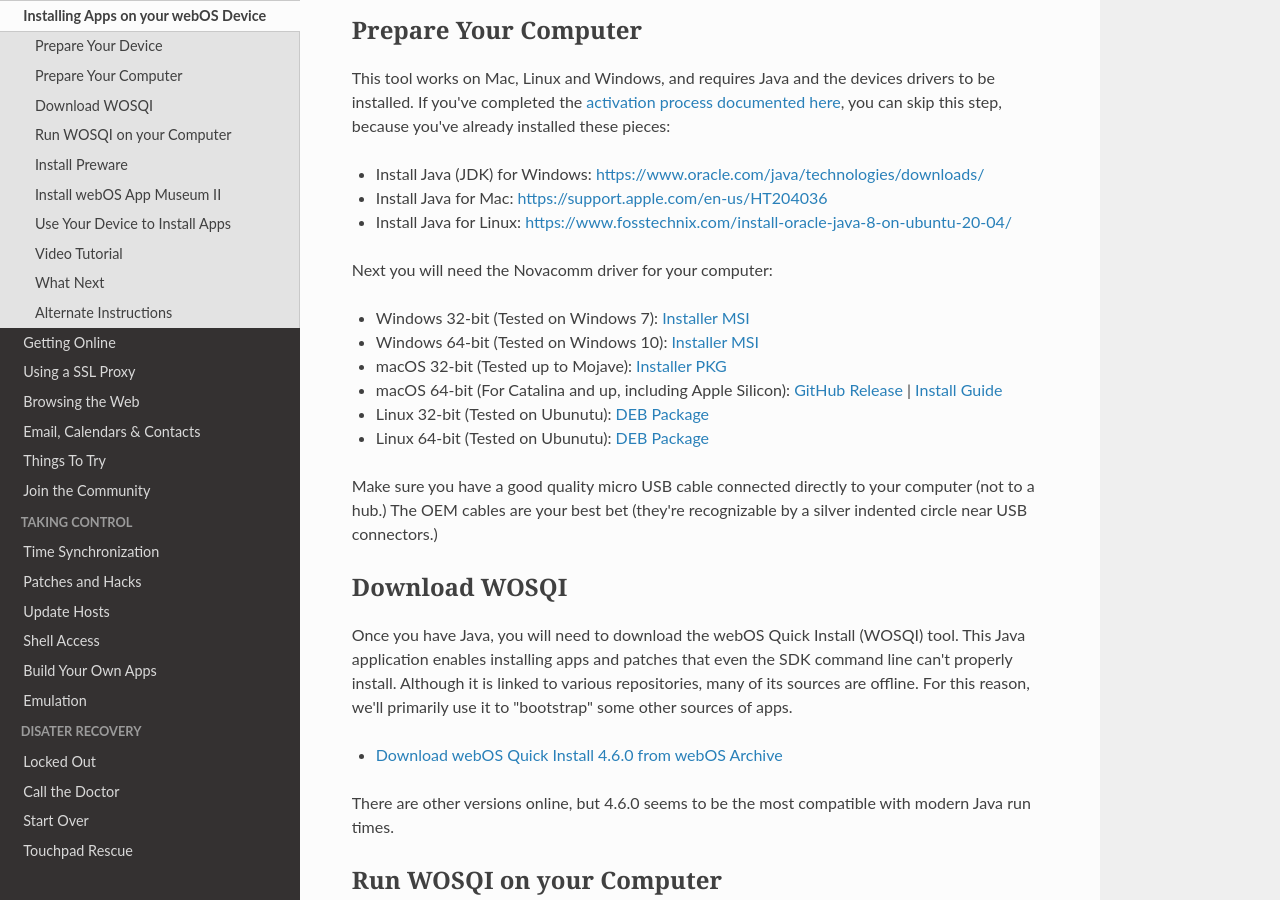
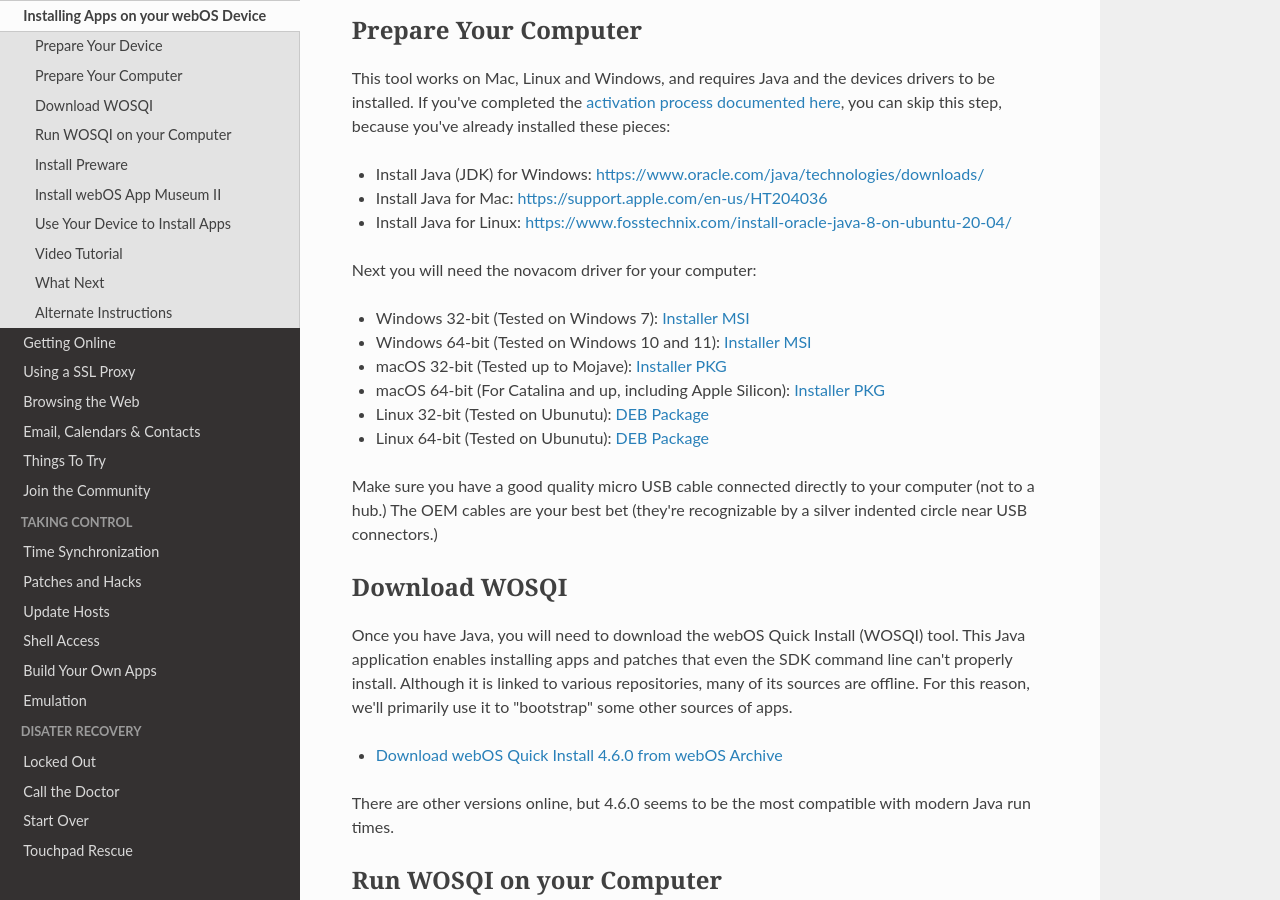
Before and after one commit to webOSArchive/webos-docs, an MkDocs documentation site: the page built from docs/appstores.md, in a window 1280 px wide and 900 px high, scrolled down 394 px. Built offline with MkDocs 1.6.1, drawn with Linux system fonts in a browser that asks for light colours; nearby versions of some CDN libraries; some web fonts are replaced; library files that are not in the unit come from our copies.

Commit message:
update links

```diff
--- a/docs/appstores.md
+++ b/docs/appstores.md
@@ -14,12 +14,12 @@ This tool works on Mac, Linux and Windows, and requires Java and the devices dri
 * Install Java for Mac: <a href="https://support.apple.com/en-us/HT204036" target="_blank">https://support.apple.com/en-us/HT204036</a>
 * Install Java for Linux: <a href="https://www.fosstechnix.com/install-oracle-java-8-on-ubuntu-20-04/" target="_blank">https://www.fosstechnix.com/install-oracle-java-8-on-ubuntu-20-04/</a>
 
-Next you will need the Novacomm driver for your computer:
+Next you will need the novacom driver for your computer:
 
 * Windows 32-bit (Tested on Windows 7): [Installer MSI](http://www.webosarchive.org/activation/drivers/novacom-win-32/)
-* Windows 64-bit (Tested on Windows 10): [Installer MSI](http://www.webosarchive.org/activation/drivers/novacom-win-64/)
-* macOS 32-bit (Tested up to Mojave): [Installer PKG](http://www.webosarchive.org/activation/drivers/novacom-mac/)
-* macOS 64-bit (For Catalina and up, including Apple Silicon): <a href="https://github.com/incidentist/novacomd/releases/tag/macos64" target="_blank">GitHub Release</a> | [Install Guide](macos-install.md)
+* Windows 64-bit (Tested on Windows 10 and 11): [Installer MSI](http://www.webosarchive.org/activation/drivers/novacom-win-64/)
+* macOS 32-bit (Tested up to Mojave): [Installer PKG](http://www.webosarchive.org/activation/drivers/novacom-osx-32/)
+* macOS 64-bit (For Catalina and up, including Apple Silicon): [Installer PKG](http://www.webosarchive.org/activation/drivers/novacom-macos-64/)
 * Linux 32-bit (Tested on Ubunutu): [DEB Package](http://www.webosarchive.org/activation/drivers/novacom-linux-32/)
 * Linux 64-bit (Tested on Ubunutu): [DEB Package](http://www.webosarchive.org/activation/drivers/novacom-linux-64/)
 
```
Also changed, not shown: docs/activate.md (+1 -1 lines), docs/macos-install.md (+1 -1 lines).
